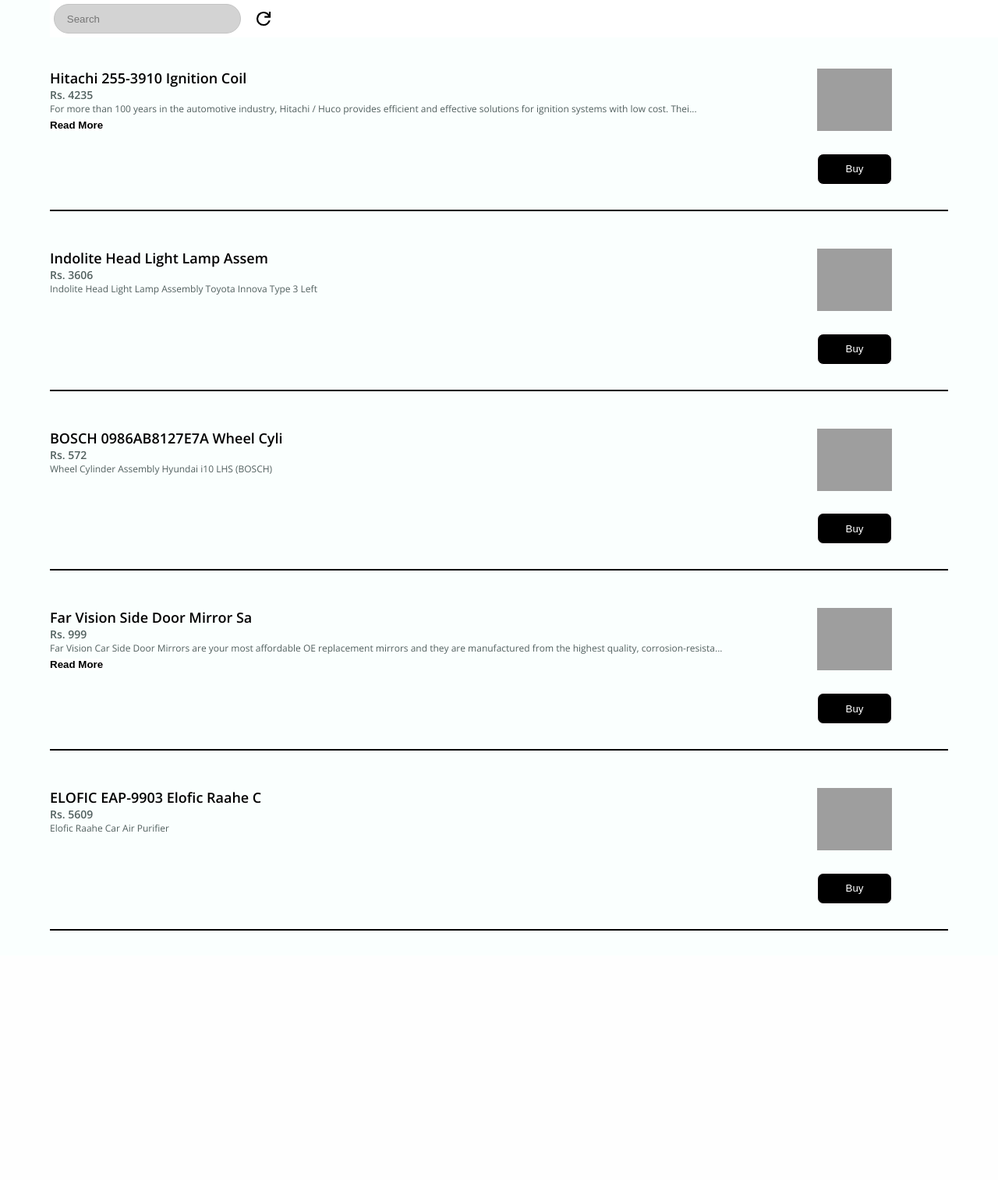
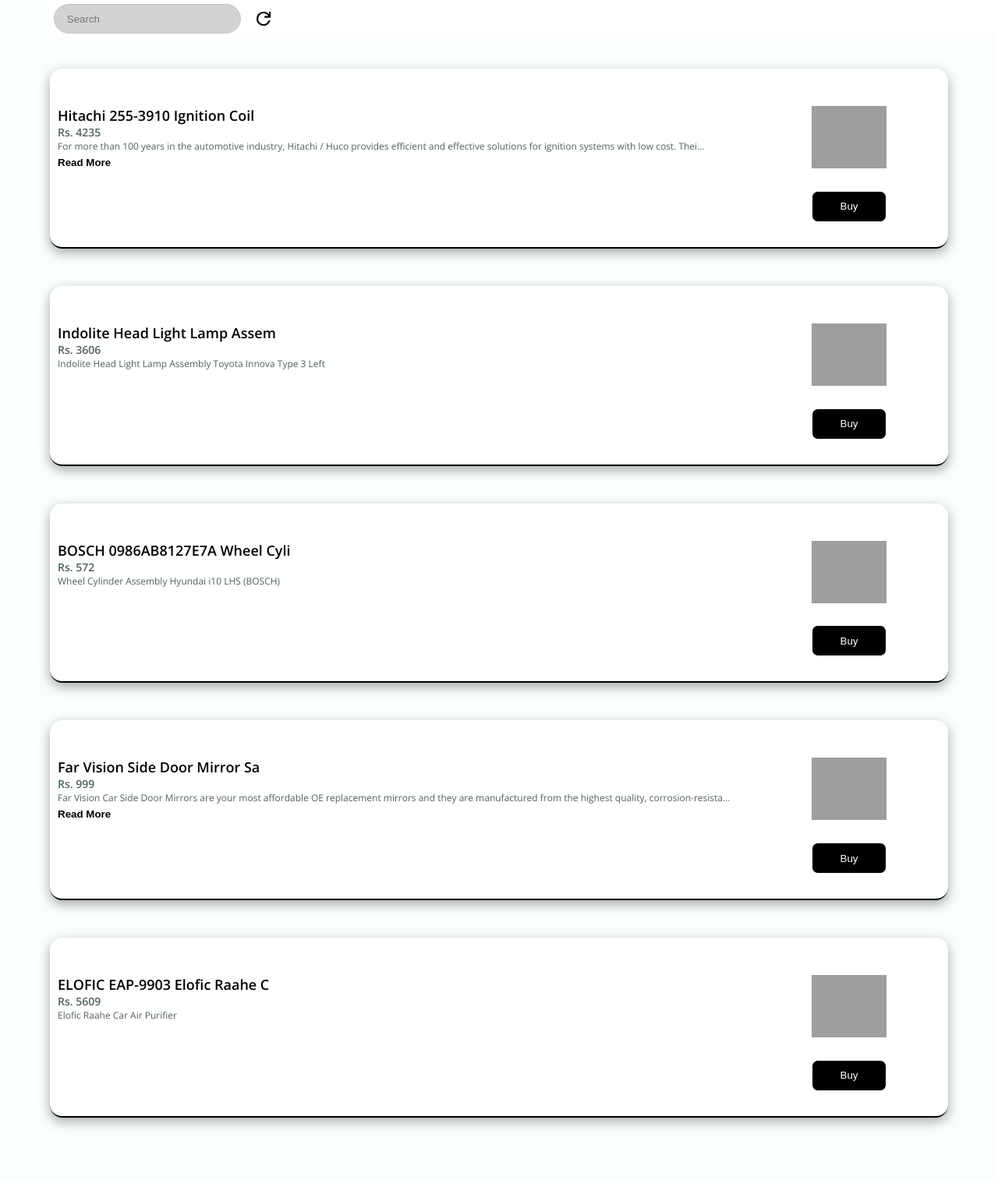
Before and after one commit to infinitus04/eMechanic, a Django app: page /shop/ in a window 1280 px wide. Shown: the part 72-1586 px from the top of the page at 78% size. Before the commit the page ends 1266 px from the top, so only its background shows below. Run offline with Django 4.2, Linux system fonts and the light colour scheme; data comes from the database, SQL or seed files in the repository; grey boxes are pictures that could not be loaded.

Commit message:
p__update in shop iterm

```diff
--- a/static/assets/css/styles.css
+++ b/static/assets/css/styles.css
@@ -182,6 +182,16 @@
 
 }
 
+/* apply this css in if else conditon with url ex. /service */
+/* .nav__link__active {
+
+  flex-direction: column;
+  align-items: center;
+  row-gap: 4px;
+  color: var(--first-color);
+  fill: var(--first-color) ;
+  font-weight: 600;
+} */
 
 .nav__link:focus {
   color: var(--first-color);
@@ -416,10 +426,27 @@
 }
 .shop__flex {
   display: flex;
-  padding: 3rem 0 2rem 0;
+  padding: 3rem 10px 2rem 10px;
   flex-direction: row;
   border-bottom: 2px solid rgb(0, 0, 0);
-  /* check */
+  background: #FFF;
+  margin: 1rem;
+  border-radius: 1rem;
+  box-shadow: 0px 0px 5px black;
+  box-shadow: rgba(0, 0, 0, 0.35) 0px 5px 15px;
+
+
+}
+.shop__flex__shop {
+  display: flex;
+  padding: 3rem 10px 2rem 10px;
+  flex-direction: row;
+  border-bottom: 2px solid rgb(0, 0, 0);
+  background: #FFF;
+  margin: 3rem auto;
+  border-radius: 1rem;
+  box-shadow: 0px 0px 5px black;
+  box-shadow: rgba(0, 0, 0, 0.35) 0px 5px 15px;
 
 
 }
@@ -636,6 +663,7 @@
   background-color:rgb(223, 223, 223);
   text-align: center;
   /* margin: 2rem; */
+  box-shadow: rgba(0, 0, 0, 0.35) 0px 5px 15px;
 }
 
 .about__logo__img1 {
@@ -685,6 +713,8 @@
 
 
 }
+
+
 .contact__lower{
   display: flex;
   flex-direction: column;
--- a/templates/index.html
+++ b/templates/index.html
@@ -102,7 +102,7 @@
         <a href="#"></a><img class="footer__logo" src={% static 'assets/img/github-logo-24.png' %} alt=""> </a>
     </div>
     <div class="copyright__block">
-        @ copyright 2023
+        @ copyright eMechanic 2023
     </div>
 </footer>
 
--- a/templates/indexShop.html
+++ b/templates/indexShop.html
@@ -38,7 +38,7 @@
 
                 {% for data in allData %}
 
-                <section class="shop__flex">
+                <section class="shop__flex__shop">
                     <div class="left__block">
                         <h2 class="value__search">{{data.product.name}}</h2>
                         <h3>Rs. {{data.product.price}}</h3>
```
